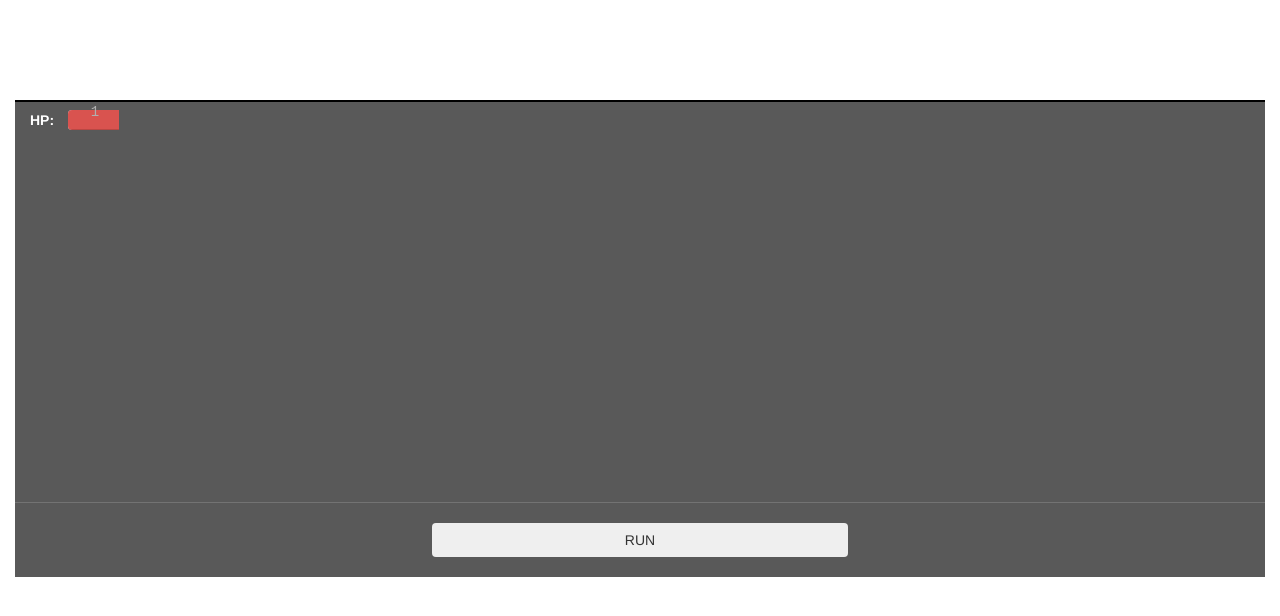
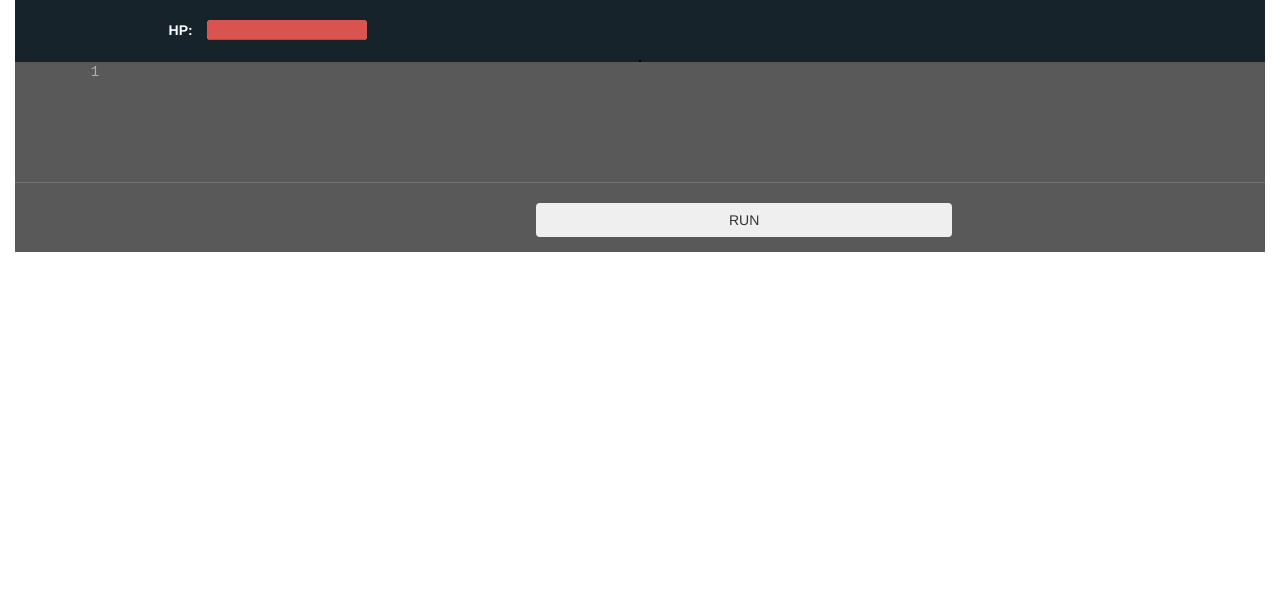
Before and after one commit to timpquerubin/Progmia, a CodeIgniter app: page /Progmia/index.php/game/play/1 in a window 1280 px wide. Shown: the top 616 px of the page. Run offline with CodeIgniter, Linux system fonts and the light colour scheme; a user stored in the database is signed in; data comes from the database, SQL or seed files in the repository; data that the repository does not hold is empty; some libraries are stand-ins or nearby versions.

Commit message:
COMMIT BULK-2

```diff
--- a/application/controllers/Game.php
+++ b/application/controllers/Game.php
@@ -40,7 +40,6 @@
 		{
 			$this->_init();
 			$this->isLoggedIn();
-
 			$userID = $this->session->userdata('user_id');
 			$user = $this->session->userdata('username');
 
@@ -49,11 +48,12 @@
 				$progress = $this->Game_model->get_progress();
 			} else {
 				$levels = $this->Game_model->get_levels(array('STAGE' => $stage ));
+				$level_stage = $this->Game_model->get_level_stage($stage);
 				$progress = $this->Game_model->get_progress(array('user' => $userID, 'stage' => $stage));
 			}
-
 	        $data['h']=$this->Game_model->get_user($user);
 			$data['level_list'] = $levels;
+			$data['level_stages'] = $level_stage;
 			$data['progress_list'] = $progress;
 
 			$this->load->view('templates/game_header');
--- a/application/models/Game_model.php
+++ b/application/models/Game_model.php
@@ -23,6 +23,14 @@
 
 			return $levels->result_array();
 		}
+
+		public function get_level_stage($stage = null)
+		{
+
+			$level_stage = $this->db->query('SELECT STG_FILENAME FROM STAGE WHERE STG_ID=\''.$stage.'\';');
+			return $level_stage->result_array();
+		}
+
 		public function get_user($user)
 		{
 			$this->db->select('column_name');
--- a/application/views/pages/game2.php
+++ b/application/views/pages/game2.php
@@ -1,19 +1,19 @@
 	<style type="text/css">
 
-	div.game-canvas-container{margin-top: 100px;}
-	div.game-menu {position: absolute; /*border: 2px solid #ff0000;*/ width: 50%;}
+	div.game-canvas-container{margin-top: 100px;margin:0 auto;padding-top:60px;}
+	div.game-menu {position: absolute;top:10px;left:12%; /*border: 2px solid #ff0000;*/ width: 50%;}
 	div.player-hp {margin-top: 10px;}
 
 	div.code-area-container {background-color: #595959; margin: 0px; padding: 0px;}
 
 	div.code_area {
 		/*background-color: #595959;*/
-		font-family: "Courier New";
+		font-family: "Courier New";height:120px;
 		margin: 0px;
 		padding: 0px;
 	}
 
-	textarea.code_area {
+	textarea.code_area {height:120px;
 		background-color: inherit;
 		border: none;
 		resize:none;
@@ -33,12 +33,12 @@
 		resize: none;
 		width: 100%;
 		background-color: inherit;
-		color: b0b0b0;
+		color: #b0b0b0;
 		text-align: right;
 		border: none;
 	}
 
-	div.button-run-container {margin: 0px; padding: 0px; border-top: 1px solid #737373;}
+	div.button-run-container {margin: 0px; padding: 0px; border-top: 1px solid #737373;height:70px;}
 	div.button-run-container div.button-run {padding: 20px 0px; }
 
 </style>
@@ -49,7 +49,7 @@
 	<input type="hidden" name="map_filename" id="map_filename" value="<?php echo isset($level[0]['LVL_FILENAME']) ? $level[0]['LVL_FILENAME'] : '' ?>">
 	<input type="hidden" name="map_width" id="map_width" value="<?php echo isset($level[0]['LVL_NUMCOLS']) ? $level[0]['LVL_NUMCOLS'] : '' ?>">
 
-	<div class="game-canvas-container" style="width: 100%; background-color: #000;">
+	<div class="game-canvas-container" style="width: 100%; background-color: #17232b;">
 		<div class="game-menu" style="height: <?php echo $level[0]['LVL_IMGHEIGHT']/2; ?>;">
 			<div class="player-hp">
 				<label class="col-sm-1 col-xs-2" style="color: #FFF;">HP:</label>
```
Also changed, not shown: application/views/game/menu/menu_levels.php (+6 -2 lines), assets/images/avatars/cfcd208495d565ef66e7dff9f98764da.png (renamed from assets/images/avatars/cfcd208495d565ef66e7dff9f98764da-1.png), assets/images/levels/level_1_temp.png.
